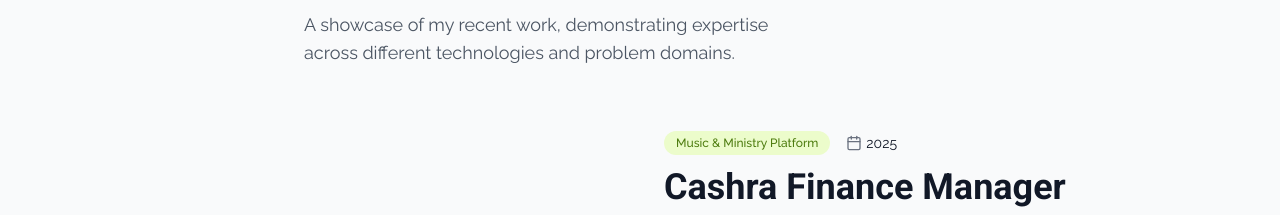
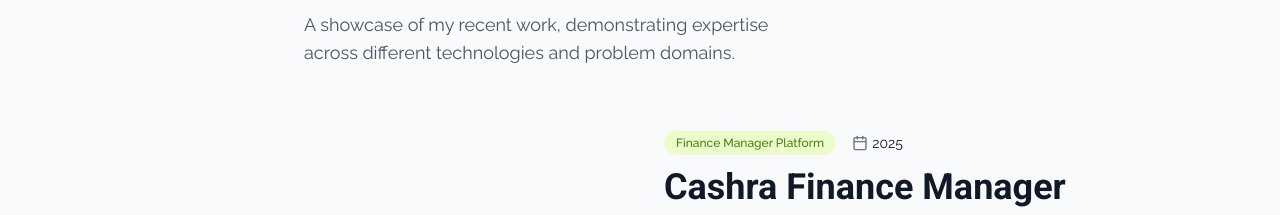
Before and after one commit to peterchims/portfolio, a React (Vite) app: page / in a window 1280 px wide. Shown: the part 3184-3399 px from the top of the page. Built offline with nearby package versions, Linux system fonts and the light colour scheme.

Commit message:
quickFix

```diff
--- a/src/components/data/Data.ts
+++ b/src/components/data/Data.ts
@@ -196,7 +196,7 @@
       'ESM',
       'HMR',
     ],
-    category: 'Music & Ministry Platform',
+    category: 'Finance Manager Platform',
     date: '2025',
     featured: true,
     liveUrl: 'https://taskmanager-demo.com', // 👈 demo link
```
